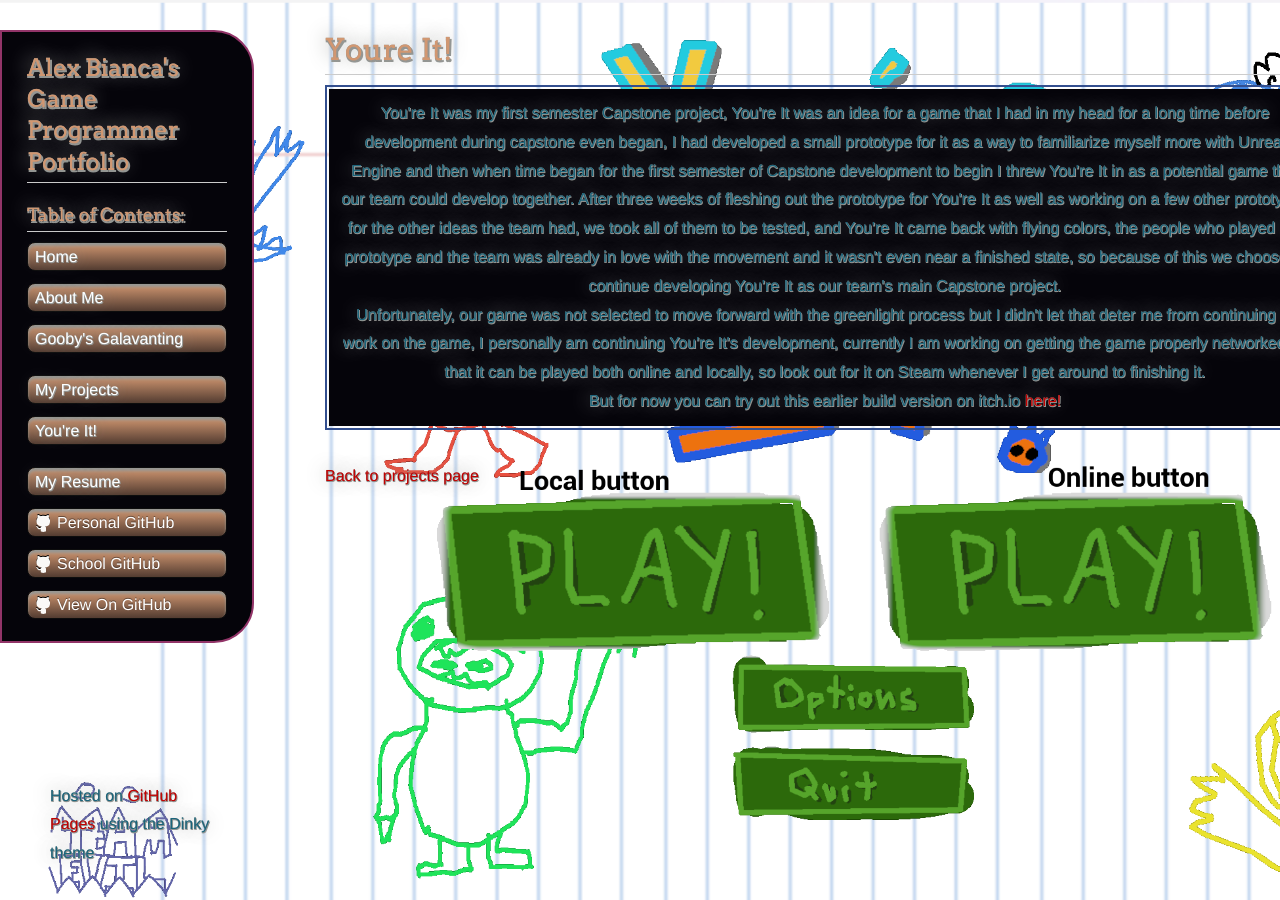
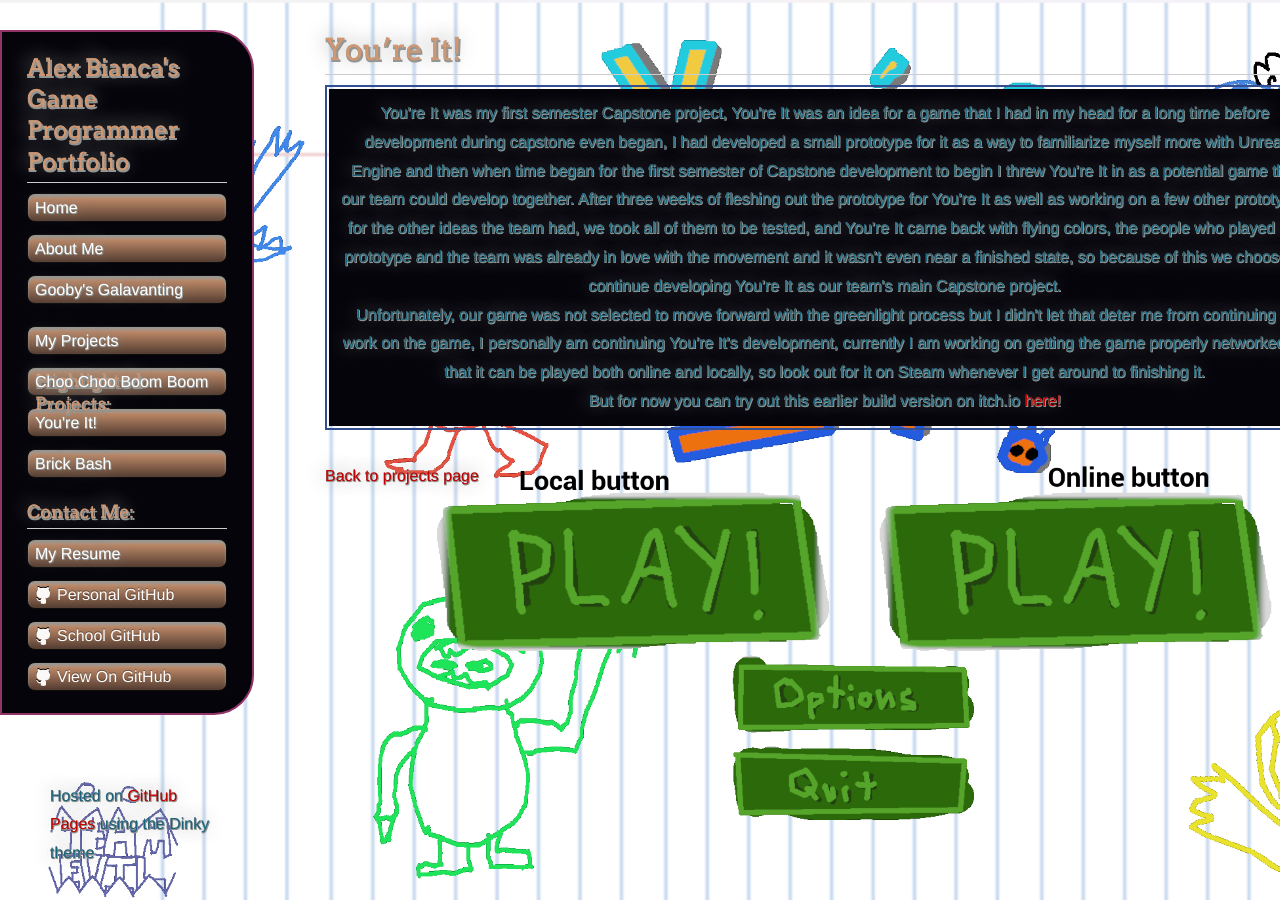
Before and after one commit to goobydaniels/goobydaniels.github.io, a Jekyll site: the page built from youreit-page.md, in a window 1280 px wide. Built offline with Jekyll 4.4.1, drawn with Linux system fonts in a browser that asks for light colours; our own code applies the rules of GitHub Pages for plain Markdown files.

Commit message:
Side bar changes

```diff
--- a/_layouts/default.html
+++ b/_layouts/default.html
@@ -17,7 +17,6 @@
     <div class="wrapper">
       <header>
         <h2 class="header">{{ site.title }} {{ site.description }}</h2>
-        <h3 class="header">Table of Contents:</h3>
         <ul>
           <li>
             <a class="home button" href="https://goobydaniels.github.io/">Home</a>
@@ -33,9 +32,12 @@
             </ul>
             <li>
               <a class="my projects button" href="https://goobydaniels.github.io/projects-page.html">My Projects</a>
+              <h3 class="header">Highlighted Projects:</h3>
             </li>
               <ul>
+                <li><p class="header"><a class="CCBB button" href="https://goobydaniels.github.io/CCBB-page.html">Choo Choo Boom Boom</a></p></li>
                 <li><p class="header"><a class="youre it button" href="https://goobydaniels.github.io/youreit-page.html">You're It!</a></p></li>
+                <li><p class="header"><a class="youre it button" href="https://goobydaniels.github.io/brick-bash-page.html">Brick Bash</a></p></li>
               </ul>
           </ul>
         </ul>
@@ -52,6 +54,7 @@
         {% endif %}
 
         {% if site.github.is_user_page %}
+        <h3 class="header">Contact Me:</h3>
           <ul>
             <li><a class="resume button" href="https://docs.google.com/document/d/1OGVQBU3Ad1N05U_OcGA7jXi9ySjaElC8/edit?usp=sharing&ouid=108095993667865030685&rtpof=true&sd=true">My Resume</a></li>
             <li><a class="buttons github" href="{{ site.github.owner_url }}">Personal GitHub</a></li>
--- a/youreit-page.md
+++ b/youreit-page.md
@@ -2,7 +2,7 @@
 layout: default
 ---
 
-# Youre It!
+# You're It!
 
 <body id="youre-it-page">
     <table>
```
